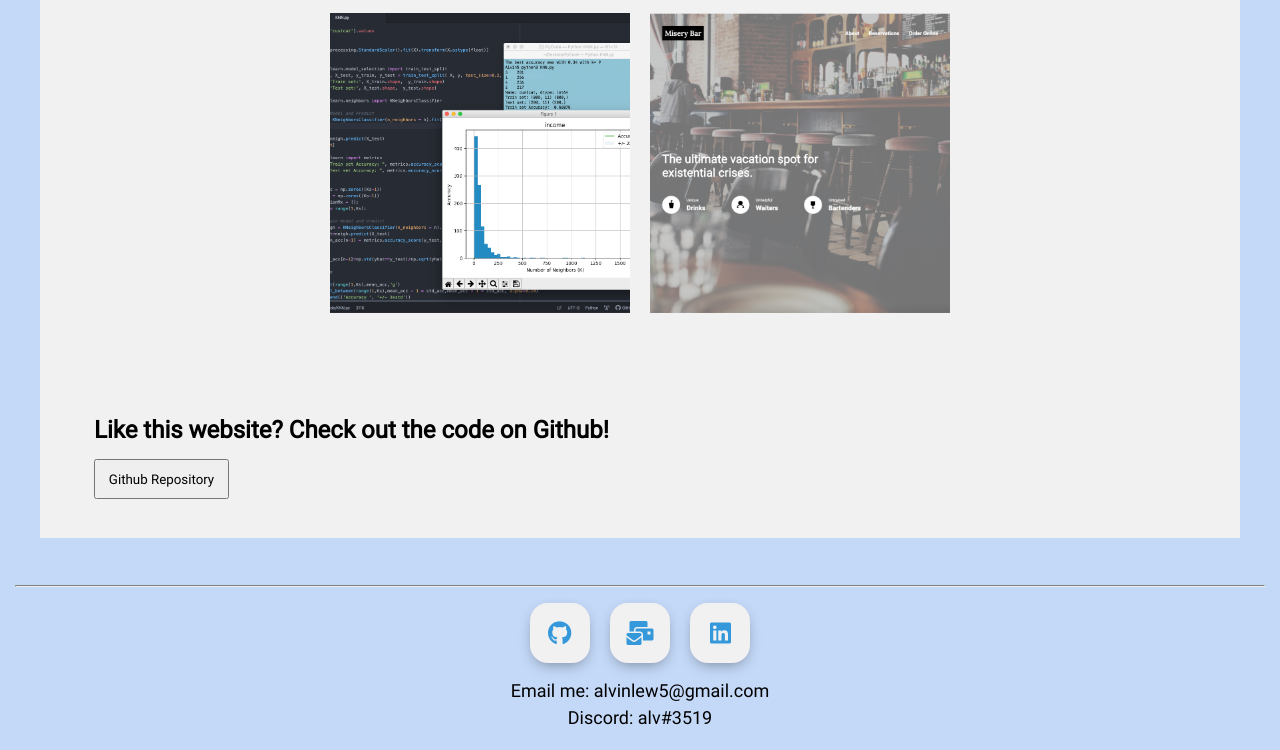
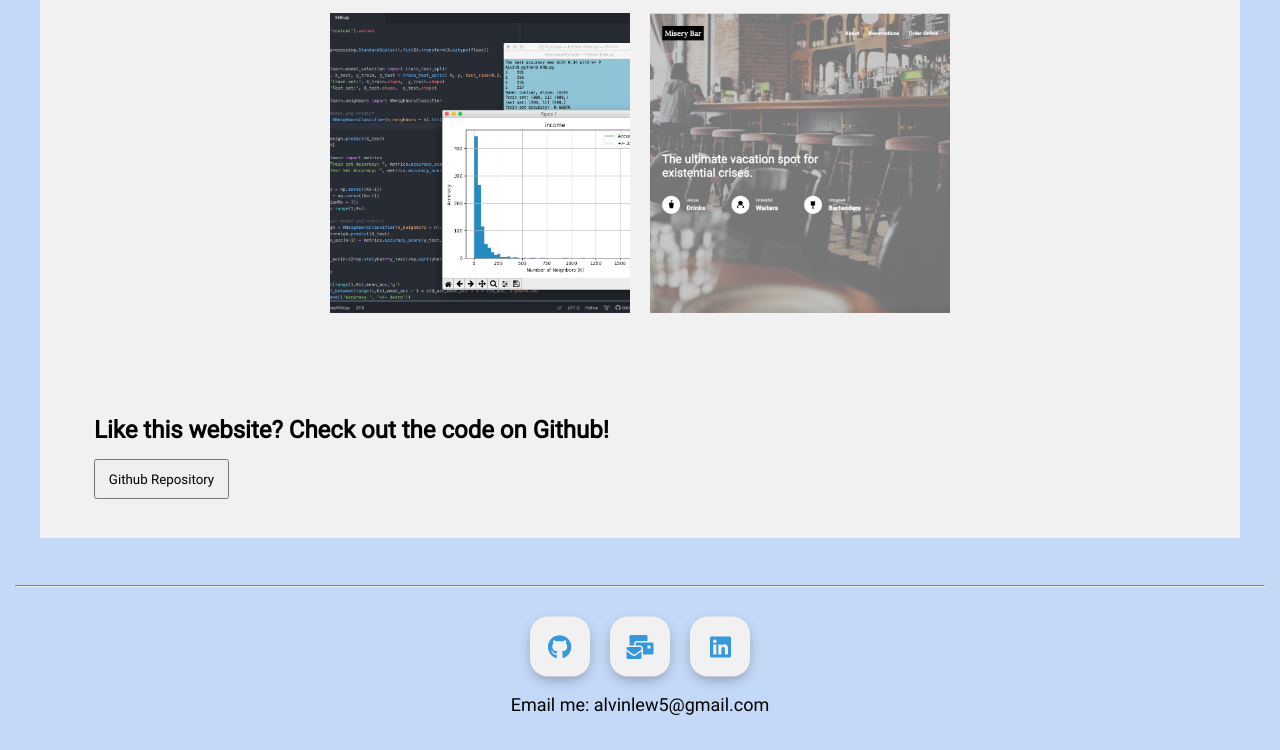
Before and after one commit to AlvGreat/Personal-Website, a plain HTML site: page index.html in a window 1280 px wide. Shown: the part 2086-2836 px from the top of the page. Drawn offline with nearby package versions, Linux system fonts and the light colour scheme.

Commit message:
Removed discord information

```diff
--- a/index.html
+++ b/index.html
@@ -183,7 +183,6 @@
                 </a>
 
                 <p>Email me: alvinlew5@gmail.com</p>
-                <p>Discord: alv#3519</p>
             </div>
         </footer>
 
```
